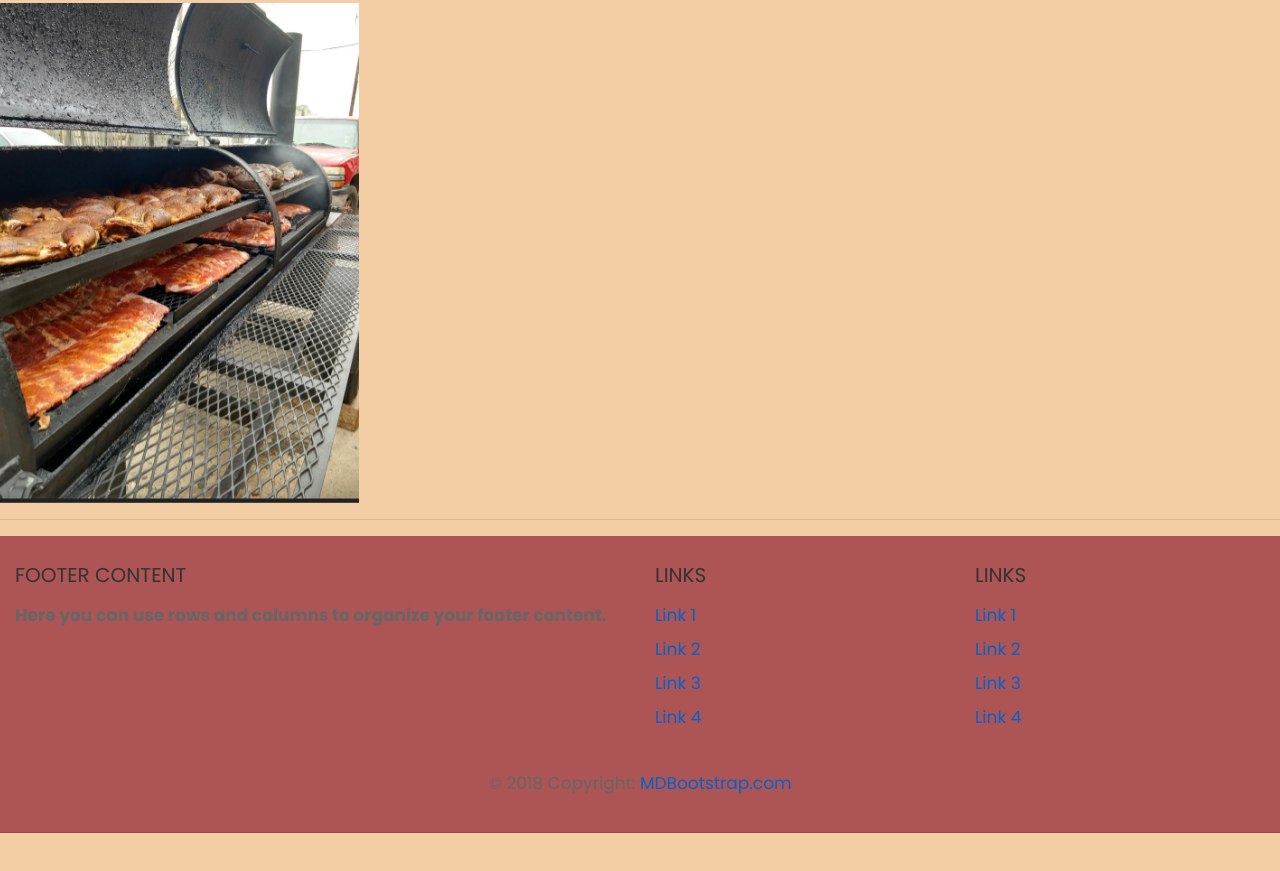
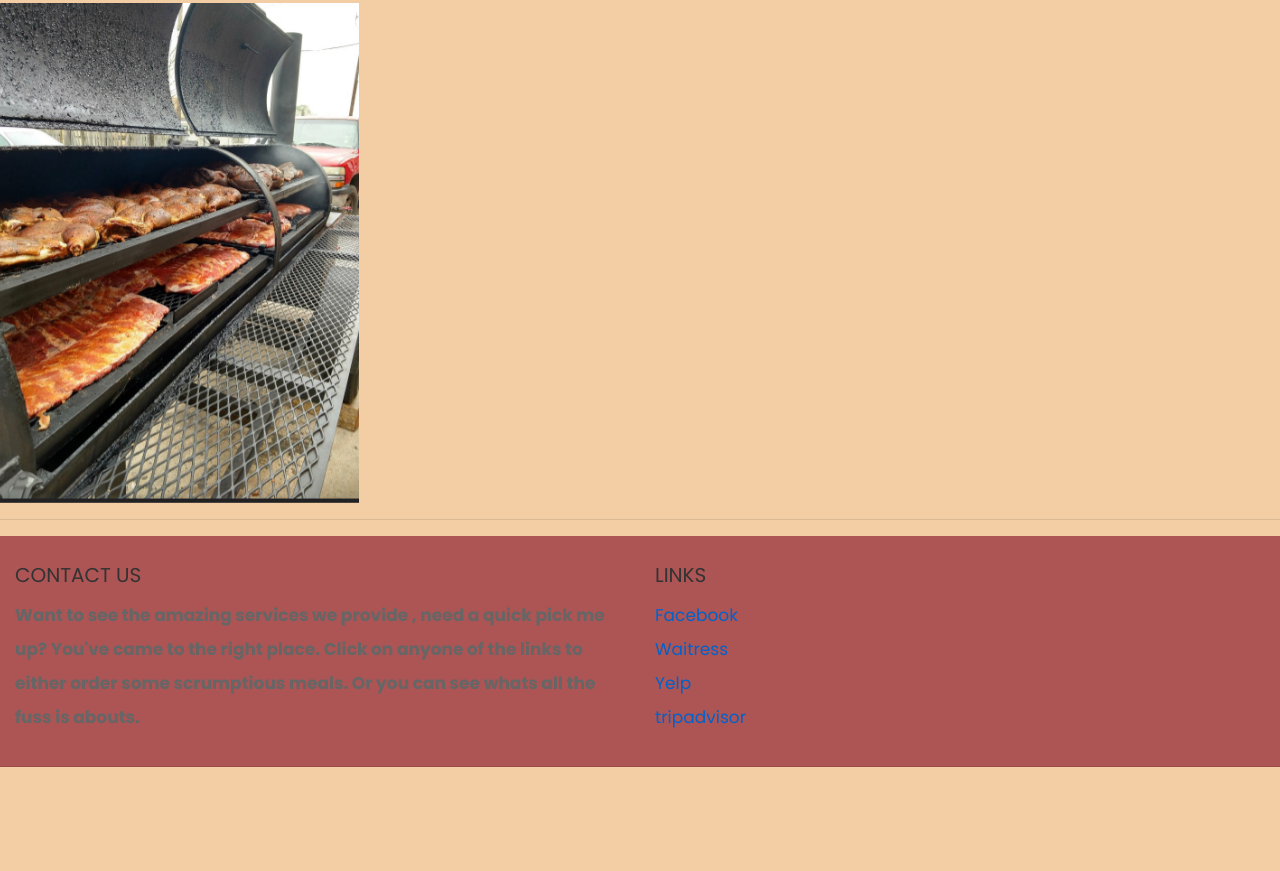
Before and after one commit to wizard-cmd/BakerBrosBARBEQUE, a plain HTML site: page about.html in a window 1280 px wide. Shown: the part 2522-3393 px from the top of the page. Drawn offline with nearby package versions, Linux system fonts and the light colour scheme.

Commit message:
late nite code

```diff
--- a/about.html
+++ b/about.html
@@ -191,8 +191,8 @@
             <div class="col-md-6 mt-md-0 mt-3">
 
                 <!-- Content -->
-                <h5 class="text-uppercase">Footer Content</h5>
-                <p>Here you can use rows and columns to organize your footer content.</p>
+                <h5 class="text-uppercase">Contact Us</h5>
+                <p>Want to see the amazing services we provide , need a quick pick me up? You've came to the right place. Click on anyone of the links to either order some scrumptious meals. Or you can see whats all the fuss is abouts.</p>
 
             </div>
             <!-- Grid column -->
@@ -207,42 +207,22 @@
 
                 <ul class="list-unstyled">
                     <li>
-                        <a href="#!">Link 1</a>
+                        <a href="https://www.facebook.com/BakerBrosBBQ.2018/">Facebook</a>
                     </li>
                     <li>
-                        <a href="#!">Link 2</a>
+                        <a href="https://waitrapp.com/restaurants/tn/jackson/baker-bros-bbq/10290">Waitress</a>
                     </li>
                     <li>
-                        <a href="#!">Link 3</a>
+                        <a href="https://www.yelp.com/biz/baker-bros-bbq-jackson">Yelp</a>
                     </li>
                     <li>
-                        <a href="#!">Link 4</a>
+                        <a href="https://www.tripadvisor.com/ShowUserReviews-g55123-d15696324-r649930184-Baker_Bros_BBQ-Jackson_Tennessee.html">tripadvisor</a>
                     </li>
                 </ul>
 
             </div>
             <!-- Grid column -->
 
-            <!-- Grid column -->
-            <div class="col-md-3 mb-md-0 mb-3">
-
-                <!-- Links -->
-                <h5 class="text-uppercase">Links</h5>
-
-                <ul class="list-unstyled">
-                    <li>
-                        <a href="#!">Link 1</a>
-                    </li>
-                    <li>
-                        <a href="#!">Link 2</a>
-                    </li>
-                    <li>
-                        <a href="#!">Link 3</a>
-                    </li>
-                    <li>
-                        <a href="#!">Link 4</a>
-                    </li>
-                </ul>
 
             </div>
             <!-- Grid column -->
@@ -253,11 +233,11 @@
     </div>
     <!-- Footer Links -->
 
-    <!-- Copyright -->
+    <!-- Copyright
     <div class="footer-copyright text-center py-3">© 2018 Copyright:
         <a href="https://mdbootstrap.com/education/bootstrap/"> MDBootstrap.com</a>
     </div>
-    <!-- Copyright -->
+    Copyright -->
 <hr>
 </footer>
 <!-- Footer -->
```
Also changed, not shown: contact.html (+9 -0 lines), index.html (+1 -0 lines).
